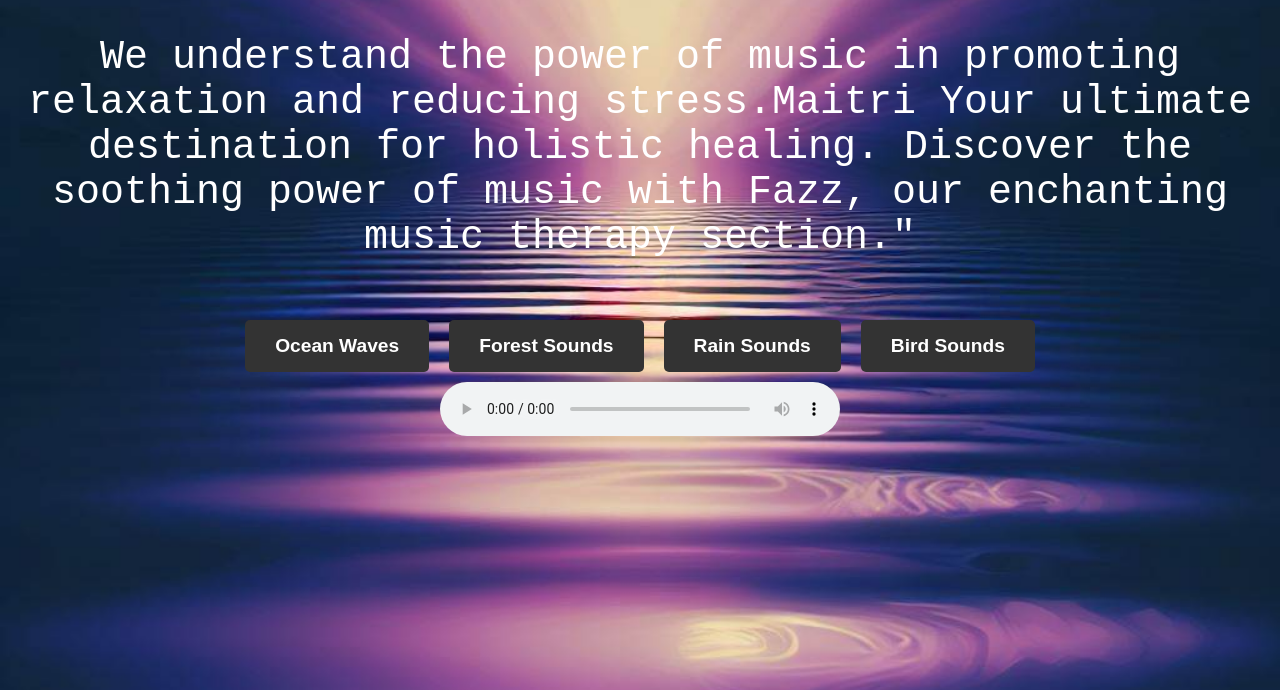
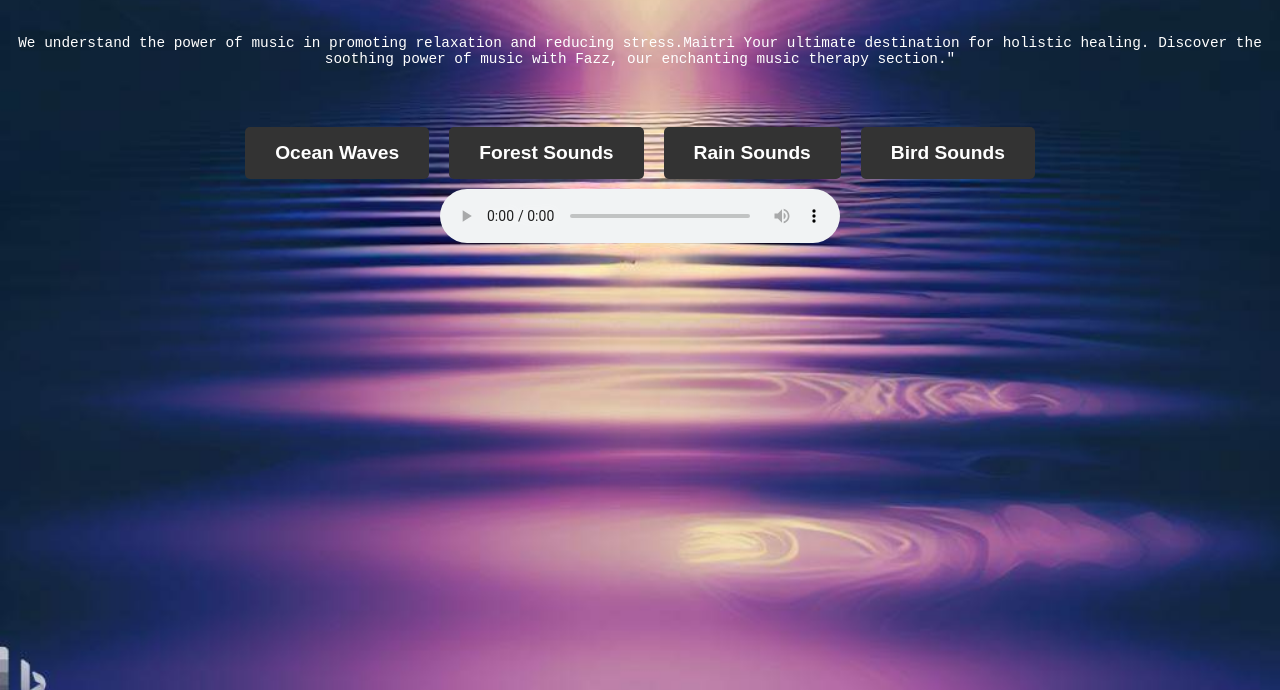
Before and after one commit to Maitrii22/fazzmusic, a plain HTML site: page index.html in a window 1280 px wide. Shown: the part 110-800 px from the top of the page. Drawn offline with Linux system fonts and the light colour scheme.

Commit message:
Update style.css

```diff
--- a/style.css
+++ b/style.css
@@ -16,7 +16,7 @@ body {
   p{
     text-align: center;
     margin-top: 50px;
-    font-size: 2.5rem;
+    font-size: 0.9rem;
     color: #fff;
     font-family: 'Courier New', Courier, monospace;
   }
```
